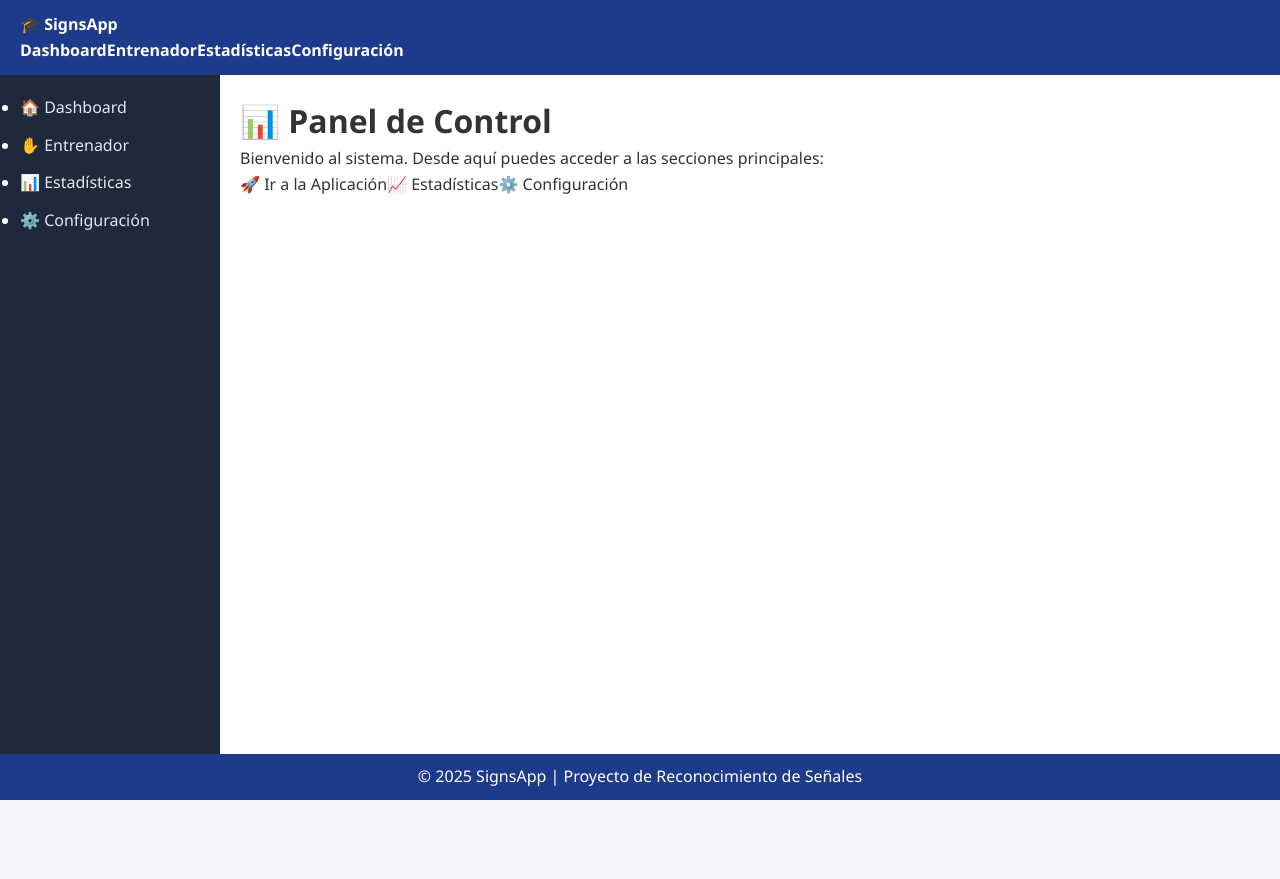
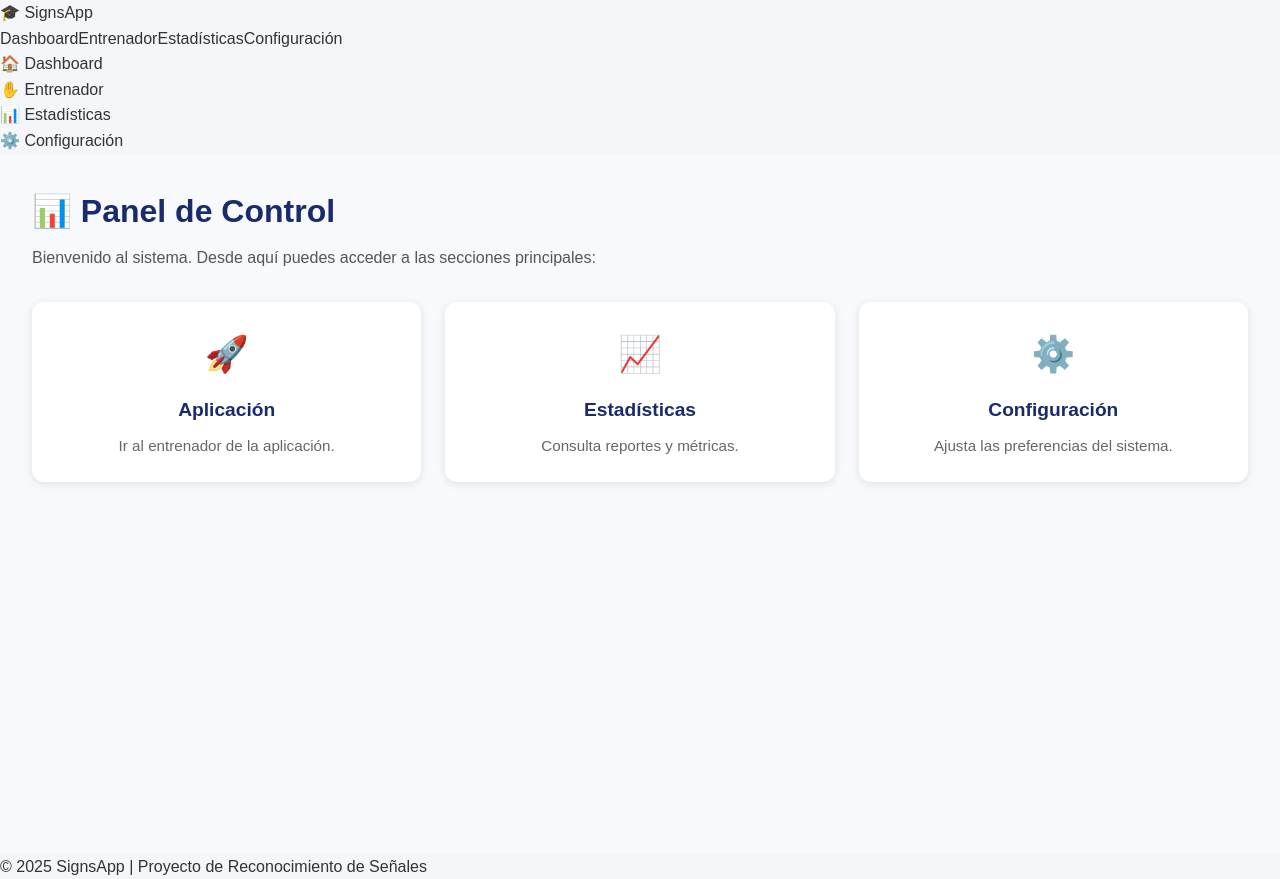
Before and after one commit to aguilarjordy/FINAL, a React (Vite) app in the folder frontend/: page / in a window 1280 px wide. Before the commit the page ends 800 px from the top, so only its background shows below. Built offline with nearby package versions, Linux system fonts and the light colour scheme.

Commit message:
diseño para dashboard

```diff
--- a/frontend/src/pages/Dashboard.jsx
+++ b/frontend/src/pages/Dashboard.jsx
@@ -1,44 +1,36 @@
 import React from "react";
 import { Link } from "react-router-dom";
+import "../styles/dashboard.css"; // CSS ya creado en tu proyecto
 
-const Dashboard = () => {
+function Dashboard() {
   return (
-    <div className="p-8">
-      <h1 className="text-3xl font-bold text-blue-700 mb-6">
-        📊 Panel de Control
-      </h1>
-
-      <p className="mb-4 text-gray-700">
-        Bienvenido al sistema. Desde aquí puedes acceder a las secciones
-        principales:
+    <div className="dashboard-container">
+      <h1 className="dashboard-title">📊 Panel de Control</h1>
+      <p className="dashboard-subtitle">
+        Bienvenido al sistema. Desde aquí puedes acceder a las secciones principales:
       </p>
 
-      <div className="grid gap-4 md:grid-cols-2 lg:grid-cols-3">
-        {/* Botón hacia tu App.jsx (NO se toca App.jsx) */}
-        <Link
-          to="/app"
-          className="bg-blue-600 text-white px-6 py-4 rounded-xl shadow hover:bg-blue-800 transition text-center"
-        >
-          🚀 Ir a la Aplicación
+      <div className="dashboard-cards">
+        <Link to="/entrenador" className="card">
+          <span className="card-icon">🚀</span>
+          <h2>Aplicación</h2>
+          <p>Ir al entrenador de la aplicación.</p>
         </Link>
 
-        {/* Otras secciones opcionales */}
-        <Link
-          to="/stats"
-          className="bg-green-600 text-white px-6 py-4 rounded-xl shadow hover:bg-green-800 transition text-center"
-        >
-          📈 Estadísticas
+        <Link to="/estadisticas" className="card">
+          <span className="card-icon">📈</span>
+          <h2>Estadísticas</h2>
+          <p>Consulta reportes y métricas.</p>
         </Link>
 
-        <Link
-          to="/settings"
-          className="bg-gray-700 text-white px-6 py-4 rounded-xl shadow hover:bg-gray-900 transition text-center"
-        >
-          ⚙️ Configuración
+        <Link to="/configuracion" className="card">
+          <span className="card-icon">⚙️</span>
+          <h2>Configuración</h2>
+          <p>Ajusta las preferencias del sistema.</p>
         </Link>
       </div>
     </div>
   );
-};
+}
 
 export default Dashboard;
--- a/frontend/src/styles/dashboard.css
+++ b/frontend/src/styles/dashboard.css
@@ -1,53 +1,80 @@
-/* 🎯 Estilos exclusivos para Dashboard y MainLayout */
+/* ===== Dashboard Styles ===== */
 
-.layout-container {
+.dashboard-container {
+  padding: 2rem;
+  min-height: calc(100vh - 100px); /* ocupa la pantalla sin tapar footer */
+  background-color: #f7f9fc; /* fondo gris muy claro */
+}
+
+.dashboard-title {
+  font-size: 2rem;
+  font-weight: bold;
+  margin-bottom: 0.5rem;
+  color: #1a2b6d; /* azul que combina con tu sidebar */
+}
+
+.dashboard-subtitle {
+  margin-bottom: 2rem;
+  color: #555;
+  font-size: 1rem;
+}
+
+/* ===== Tarjetas principales ===== */
+.dashboard-cards {
+  display: grid;
+  grid-template-columns: repeat(auto-fit, minmax(220px, 1fr));
+  gap: 1.5rem;
+}
+
+.card {
+  background: #ffffff;
+  padding: 1.5rem;
+  border-radius: 12px;
+  box-shadow: 0 2px 8px rgba(0, 0, 0, 0.1);
+  transition: transform 0.2s ease, box-shadow 0.2s ease;
+  text-align: center;
+  text-decoration: none; /* elimina subrayado de los <Link> */
+  color: inherit; /* conserva el color del texto */
   display: flex;
   flex-direction: column;
-  min-height: 100vh;
-  background: #f9fafb;
-  font-family: "Segoe UI", Tahoma, Geneva, Verdana, sans-serif;
+  align-items: center;
+  justify-content: center;
 }
 
-.layout-content {
-  display: flex;
-  flex: 1;
+.card:hover {
+  transform: translateY(-5px);
+  box-shadow: 0 6px 16px rgba(0, 0, 0, 0.15);
+  cursor: pointer;
 }
 
-.layout-main {
-  flex: 1;
-  padding: 20px;
-  background: white;
+.card-icon {
+  font-size: 2.2rem;
+  margin-bottom: 0.8rem;
+  display: block;
 }
 
-.navbar {
-  background: #1e3a8a;
-  color: white;
-  padding: 12px 20px;
-  font-weight: bold;
+.card h2 {
+  font-size: 1.2rem;
+  margin-bottom: 0.5rem;
+  color: #1a2b6d;
 }
 
-.sidebar {
-  width: 220px;
-  background: #1e293b;
-  color: white;
-  padding: 20px;
+.card p {
+  font-size: 0.95rem;
+  color: #666;
 }
 
-.sidebar a {
-  display: block;
-  margin-bottom: 12px;
-  color: #e5e7eb;
-  text-decoration: none;
-  font-weight: 500;
+/* ===== Responsivo ===== */
+@media (max-width: 768px) {
+  .dashboard-title {
+    font-size: 1.6rem;
+  }
+
+  .card {
+    padding: 1rem;
+  }
+
+  .card-icon {
+    font-size: 1.8rem;
+  }
 }
-
-.sidebar a:hover {
-  color: #06b6d4;
-}
-
-.footer {
-  background: #1e3a8a;
-  color: white;
-  padding: 10px;
-  text-align: center;
-}
```
